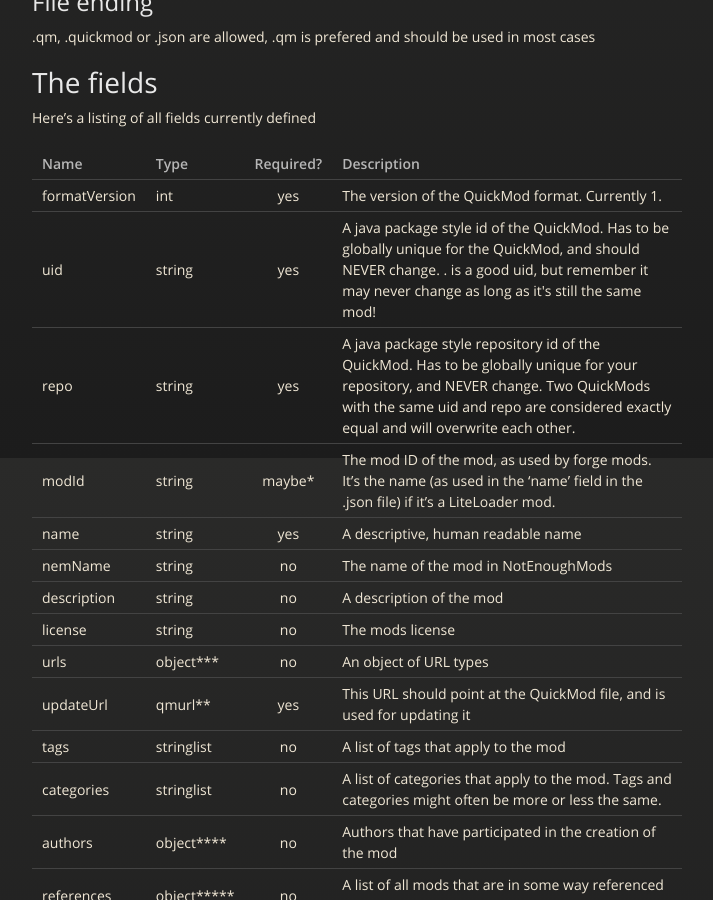
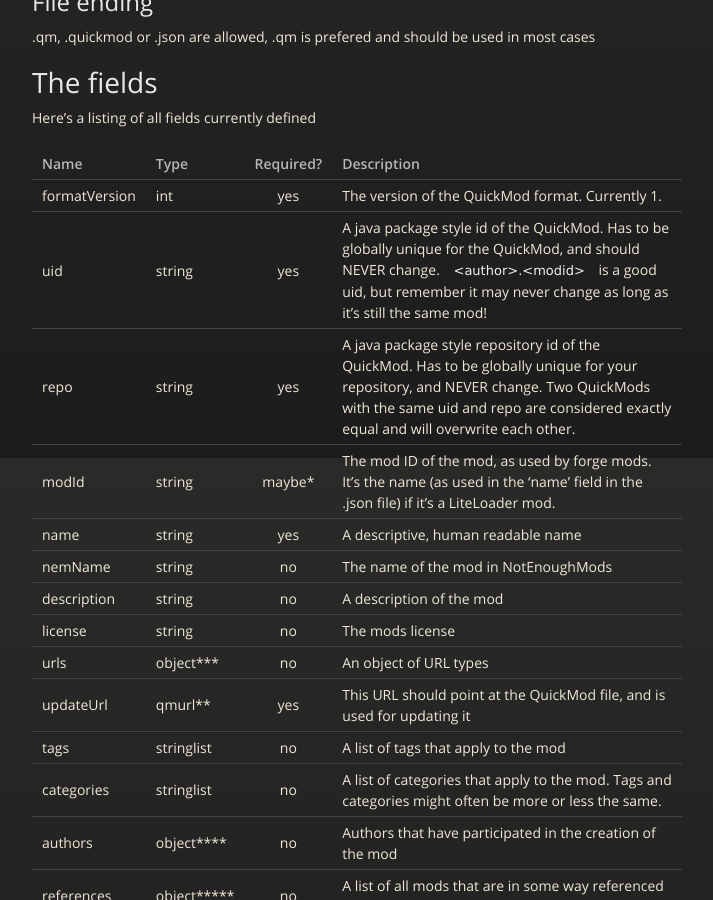
Before and after one commit to 02JanDal/QuickModDoc, a Jekyll site: the page built from qm_spec.markdown, in a window 1280 px wide and 900 px high, scrolled down 442 px. Shown: the whole window, without its empty margins (283-996 px from the left). Built offline with Jekyll 4.4.1, drawn with Linux system fonts in a browser that asks for light colours; nearby versions of some CDN libraries; Markdown is read by kramdown in place of the engine named in the settings.

Commit message:
Fixy, fixy

```diff
--- a/qm_spec.markdown
+++ b/qm_spec.markdown
@@ -20,7 +20,7 @@
 Name         | Type           | Required? | Description
 ------------ | -------------- |:---------:| ------------
 formatVersion | int           | yes       | The version of the QuickMod format. Currently 1.
-uid          | string         | yes       | A java package style id of the QuickMod. Has to be globally unique for the QuickMod, and should NEVER change. <author>.<modid> is a good uid, but remember it may never change as long as it's still the same mod!
+uid          | string         | yes       | A java package style id of the QuickMod. Has to be globally unique for the QuickMod, and should NEVER change. `<author>.<modid>` is a good uid, but remember it may never change as long as it's still the same mod!
 repo         | string         | yes       | A java package style repository id of the QuickMod. Has to be globally unique for your repository, and NEVER change. Two QuickMods with the same uid and repo are considered exactly equal and will overwrite each other.
 modId        | string         | maybe\*   | The mod ID of the mod, as used by forge mods. It's the name (as used in the 'name' field in the .json file) if it's a LiteLoader mod.
 name         | string         | yes       | A descriptive, human readable name
```
